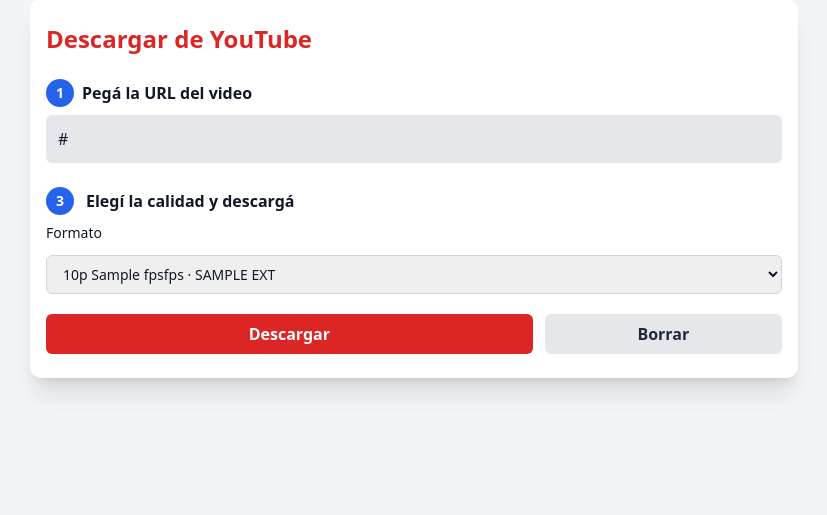
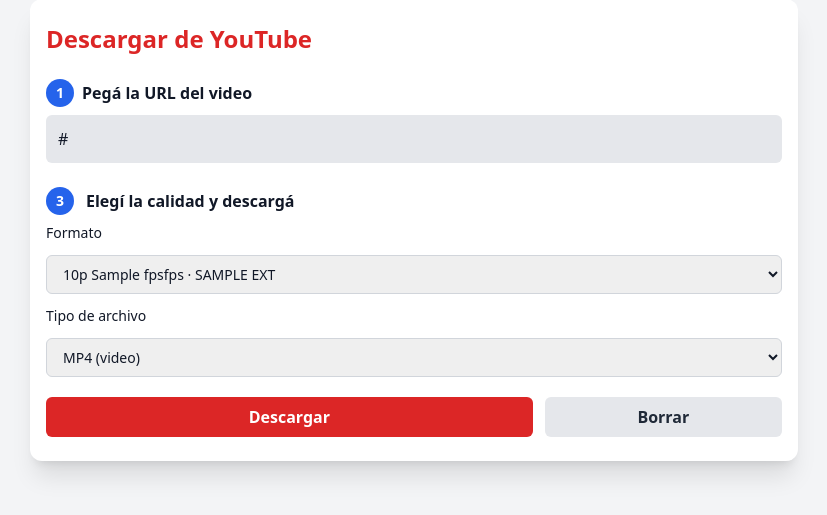
Before and after one commit to julianlods/DescargarYoutube, a Flask app: template templates/descargar.html in a window 1280 px wide. Shown: the part 81-596 px from the top of the page, without its empty margins (226-1053 px from the left). Run offline with Flask 2, Linux system fonts and the light colour scheme; the template is opened without the code that fills it: most values are stand-ins (such as "Sample title", 1, 10 or a date in 2020); some libraries are stand-ins or nearby versions.

Commit message:
Agrego opción WAV en descarga y optimización en separar

```diff
--- a/app.py
+++ b/app.py
@@ -387,10 +387,17 @@
                 return render_template('descargar.html', url=url, formats=None, error=str(e))
 
         elif url and format_id:
+            output_ext = request.form.get("output_ext", "mp4")
             filename = f"{uuid.uuid4()}.mp4"
             filepath = DOWNLOAD_FOLDER / filename
             try:
                 download_by_format(url, format_id, filepath)
+
+                if output_ext == "wav":
+                    wav_path = DOWNLOAD_FOLDER / f"{uuid.uuid4()}.wav"
+                    ffmpeg_extract_audio(str(filepath), str(wav_path))
+                    filepath.unlink(missing_ok=True)  # borra el mp4 intermedio
+                    filepath = wav_path
 
                 @after_this_request
                 def _cleanup(response):
@@ -400,8 +407,17 @@
                     except Exception as ex:
                         print(f"Error limpiando archivo: {ex}")
                     return response
+                # Usamos el título del video para un nombre más descriptivo
+                try:
+                    info = ytdlp_extract_info(url)
+                    title = info.get("title", "archivo")
+                    safe_title = "".join(c if c.isalnum() or c in "._- " else "_" for c in title)
+                except Exception:
+                    safe_title = "archivo"
 
-                return send_file(str(filepath), as_attachment=True, download_name="video.mp4")
+                return send_file(str(filepath),
+                                as_attachment=True,
+                                download_name=f"{safe_title}.{output_ext}")
             except Exception as e:
                 return render_template('descargar.html', url=url, formats=None, error=f"Error al descargar: {e}")
 
@@ -424,9 +440,15 @@
         up_path = UPLOADS_DIR / f"{uuid.uuid4()}_{fname}"
         f.save(up_path)
 
-        # Convertimos a WAV 44.1kHz
+        # Convertimos a WAV 44.1kHz solo si hace falta
         wav_path = AUDIO_DIR / f"{uuid.uuid4()}.wav"
-        ffmpeg_extract_audio(str(up_path), str(wav_path))
+        ext = Path(up_path).suffix.lower()
+        if ext == ".wav":
+            # si ya es un wav, lo usamos directo (más rápido)
+            shutil.copy2(up_path, wav_path)
+        else:
+            # si es video u otro formato, lo convertimos
+            ffmpeg_extract_audio(str(up_path), str(wav_path))
 
         # Separar → CARGAR EN MEMORIA (NO persistimos en disco)
         mem_sid, present = separate_to_memory(wav_path)
--- a/templates/descargar.html
+++ b/templates/descargar.html
@@ -93,6 +93,18 @@
             </select>
 
             <!-- Botones: Descargar (2/3) + Borrar (1/3) -->
+            <label class="block text-sm font-medium">Tipo de archivo</label>
+            <select
+              name="output_ext"
+              id="output_ext"
+              class="w-full rounded-md border border-gray-300 px-3 py-2 text-sm focus:outline-none focus:ring-2 focus:ring-red-500"
+              required
+            >
+              <option value="mp4">MP4 (video)</option>
+              <option value="wav">WAV (audio)</option>
+            </select>
+
+            <!-- Botones: Descargar (2/3) + Borrar (1/3) -->
             <div class="grid grid-cols-3 gap-3 pt-2">
               <button id="downloadBtn" type="submit"
                 class="col-span-2 bg-red-600 hover:bg-red-700 text-white font-semibold px-4 py-2 rounded-md transition">
@@ -153,7 +165,8 @@
           // Tomamos nombre del header si viene, si no, uno default
           const cd = resp.headers.get('Content-Disposition') || '';
           const match = /filename\*?=(?:UTF-8''|")?([^;\r\n"]+)/i.exec(cd);
-          const filename = match ? decodeURIComponent(match[1].replace(/"/g, '')) : 'video.mp4';
+          const cd = resp.headers.get('Content-Disposition') || '';
+          let filename = match ? decodeURIComponent(match[1].replace(/"/g, '')) : 'video.mp4';
           a.download = filename;
           document.body.appendChild(a);
           a.click();
```
